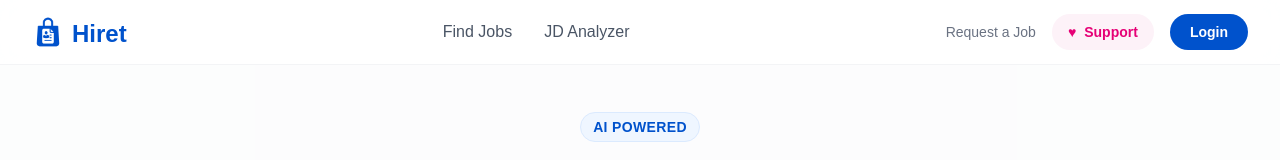
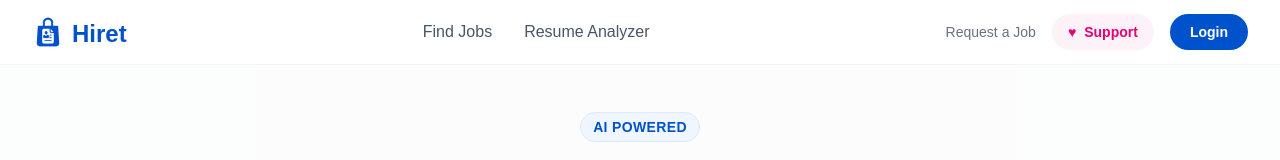
Before and after one commit to TheSurfBoard/Hiret, a Next.js app: page /analyzer in a window 1280 px wide. Shown: the top 160 px of the page. Built offline with nearby package versions, Linux system fonts and the light colour scheme; no server answers; a web font is replaced by a local one.

Commit message:
Updated NavBar

```diff
--- a/components/NavBar.tsx
+++ b/components/NavBar.tsx
@@ -32,7 +32,7 @@ export default function NavBar() {
           {/* --- DESKTOP MENU (Hidden on Mobile) --- */}
           <div className="hidden md:flex items-center space-x-8">
             <Link href="/#jobs" className="text-gray-600 hover:text-brand-600 font-medium transition">Find Jobs</Link>
-            <Link href="/analyzer" className="text-gray-600 hover:text-brand-600 font-medium transition">JD Analyzer</Link>
+            <Link href="/analyzer" className="text-gray-600 hover:text-brand-600 font-medium transition">Resume Analyzer</Link>
           </div>
 
           <div className="hidden md:flex items-center gap-4">
```
